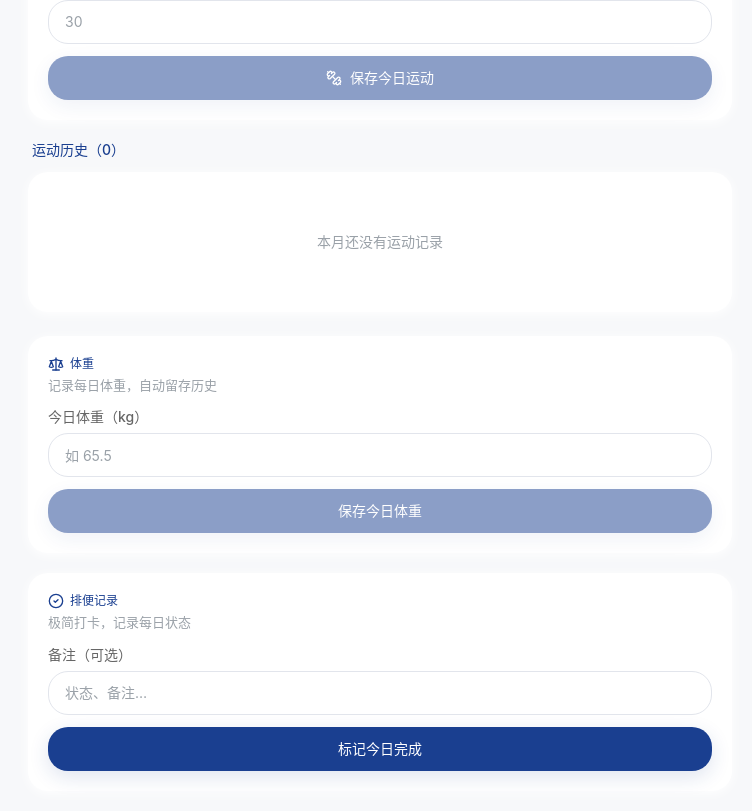
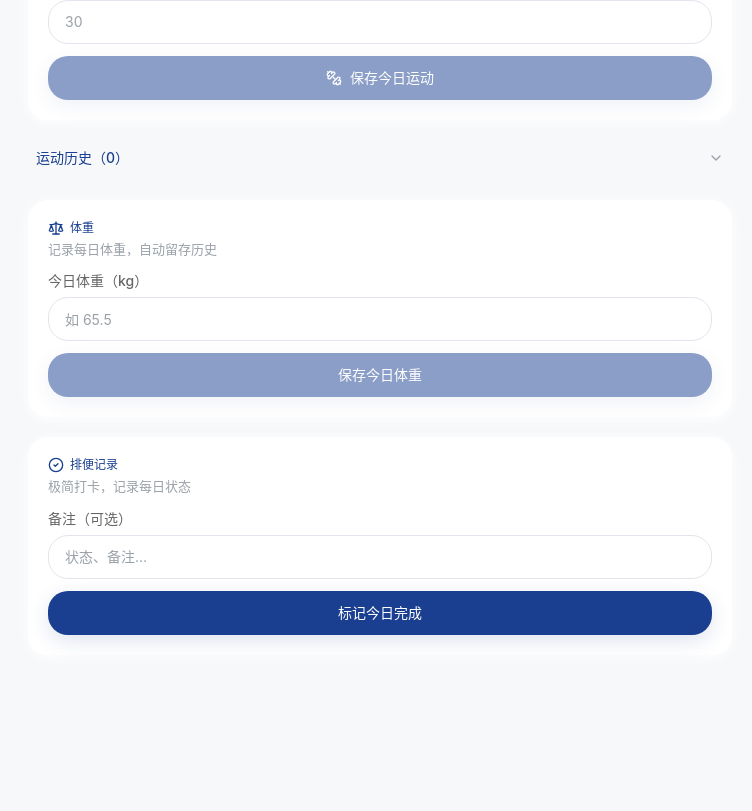
Before and after one commit to shuhan131313-jpg/xiaoshu-growth-os, a Next.js app: page /exercise in a window 1280 px wide. Shown: the part 1001-1812 px from the top of the page, without its empty margins (292-1044 px from the left). After the commit the page ends 1696 px from the top, so only its background shows below. Built offline with nearby package versions, Linux system fonts and the light colour scheme.

Commit message:
运动页：运动历史/体重近期记录/排便打卡日志默认收起，FoldList 新增 startCollapsed 可选收起模式

```diff
--- a/app/exercise/page.tsx
+++ b/app/exercise/page.tsx
@@ -516,8 +516,9 @@ export default function ExercisePage() {
       {/* 运动历史（可编辑 / 删除，统一折叠） */}
       <FoldList
         items={monthHistory}
+        startCollapsed
         title={
-          <p className="mb-3 px-1 text-sm font-medium text-primary">
+          <p className="text-sm font-medium text-primary">
             运动历史（{monthHistory.length}）
           </p>
         }
@@ -601,6 +602,7 @@ export default function ExercisePage() {
               <div className="mt-4">
                 <FoldList
                   items={monthWeights}
+                  startCollapsed
                   title={
                     <p className="text-xs font-medium text-primary">
                       近期记录（{monthWeights.length}）
@@ -685,6 +687,7 @@ export default function ExercisePage() {
               <div className="mt-4">
                 <FoldList
                   items={monthBowel}
+                  startCollapsed
                   title={
                     <p className="text-xs font-medium text-primary">
                       打卡日志（{monthBowel.length}）
--- a/components/common/fold-list.tsx
+++ b/components/common/fold-list.tsx
@@ -9,6 +9,9 @@ import { ChevronDown } from "lucide-react";
  * - 条目 > 3 时自动折叠，显示「展开」按钮；
  * - 点开后查看全部（传入 items 已由调用方按月过滤），显示「收起」按钮。
  * 视觉与交互全站一致。
+ *
+ * startCollapsed=true 时：整段在页面加载时默认收起，仅显示标题与展开入口，
+ * 需用户手动点击标题展开；展开后仍保留原「>3 条展开/收起」与删除交互。
  */
 export function FoldList<T>({
   items,
@@ -16,16 +19,21 @@ export function FoldList<T>({
   empty,
   renderItem,
   className,
+  startCollapsed = false,
 }: {
   items: T[];
   title?: ReactNode;
   empty?: ReactNode;
   renderItem: (item: T, index: number) => ReactNode;
   className?: string;
+  startCollapsed?: boolean;
 }) {
   const [expanded, setExpanded] = useState(false);
+  const [collapsed, setCollapsed] = useState(startCollapsed);
+
+  // startCollapsed=false：完全沿用原有行为
+  if (!startCollapsed) {
     const visible = expanded ? items : items.slice(0, 3);
-
     return (
       <div className={className}>
         {title}
@@ -53,3 +61,47 @@ export function FoldList<T>({
       </div>
     );
   }
+
+  // startCollapsed=true：整段默认收起，点击标题展开/收起
+  const visible = expanded ? items : items.slice(0, 3);
+  return (
+    <div className={className}>
+      {title != null && (
+        <button
+          type="button"
+          onClick={() => setCollapsed((v) => !v)}
+          className="flex w-full items-center justify-between rounded-2xl px-2 py-2 text-left transition duration-200 hover:bg-line/50"
+        >
+          <span className="min-w-0">{title}</span>
+          <ChevronDown
+            className={`h-4 w-4 shrink-0 text-ink-faint transition-transform duration-200 ${
+              collapsed ? "" : "rotate-180"
+            }`}
+          />
+        </button>
+      )}
+      {!collapsed &&
+        (items.length === 0 ? (
+          empty
+        ) : (
+          <div className="mt-3 space-y-3">{visible.map((it, i) => renderItem(it, i))}</div>
+        ))}
+      {!collapsed && items.length > 3 && (
+        <div className="flex justify-center">
+          <button
+            type="button"
+            onClick={() => setExpanded((v) => !v)}
+            className="mt-3 inline-flex items-center gap-1 text-xs text-ink-faint transition duration-200 hover:text-primary"
+          >
+            {expanded ? "收起" : "展开"}
+            <ChevronDown
+              className={`h-4 w-4 transition-transform duration-200 ${
+                expanded ? "rotate-180" : ""
+              }`}
+            />
+          </button>
+        </div>
+      )}
+    </div>
+  );
+}
```
Lines whose indentation alone changed are shown as unchanged.
